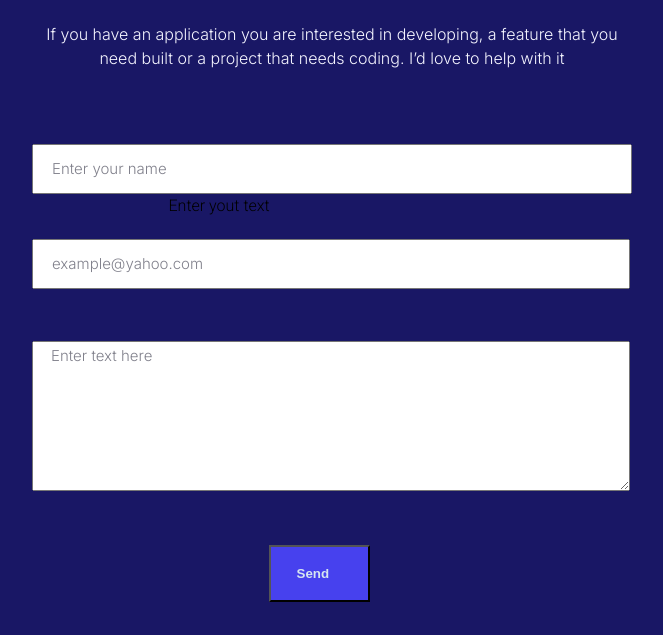
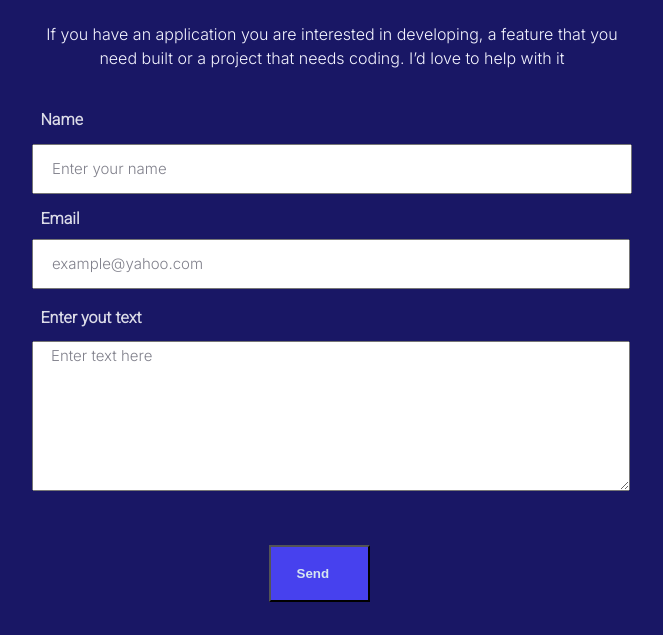
Before and after one commit to IfzaRasool/Portfolio-desktop-version, a website: page index.html in a window 1280 px wide. Shown: the part 3302-3937 px from the top of the page, without its empty margins (308-971 px from the left). Drawn offline with Linux system fonts and the light colour scheme.

Commit message:
Update markup and stylesheet
 -Add label id

```diff
--- a/index.html
+++ b/index.html
@@ -34,7 +34,7 @@
                 me.</p>
 
             <div class="divisor">
-                <img src="Icons/Vector.png" alt="home-page-divisor">
+                <img src="Icons/Vector.png" alt="divisor">
             </div>
 
             <section class="tech-panal">
@@ -280,7 +280,7 @@
                     maxlength="30" required>
                     <label id="contact-label-email" for="email">Email</label><input class="email-field" type="email" id="mail" name="email"  placeholder="example@yahoo.com"
                         required>
-                    <label  id="contact-label-area" for ="message">Enter yout text</label><textarea class="area-field" id="msg" name="message"  placeholder="Enter text here"
+                    <label  id="contact-label-area"  for ="message">Enter yout text</label><textarea class="area-field" id="message" name="message"  placeholder="Enter text here"
                         maxlength="50" required></textarea>
                     <button class="contact-btn" type="submit">Send</button>
 
--- a/styles.css
+++ b/styles.css
@@ -539,20 +539,20 @@ li {
   color: #ebebff;
 }
 
-.contact-label-name {
+#contact-label-name {
   font-weight: 800;
   color: #dcdce8;
   margin-top: 0;
   margin-left: 0;
 }
 
-.contact-label-email {
+#contact-label-email {
   font-weight: 800;
   color: #dcdce8;
   margin-top: 3.5rem;
 }
 
-.contact-label-area {
+#contact-label-area {
   font-weight: 800;
   color: #dcdce8;
   margin-top: 4.5rem;
@@ -852,21 +852,21 @@ li {
     top: calc(64% - 48px / 2);
   }
 
-  .contact-label-name {
+  #contact-label-name {
     font-weight: 800;
     color: #dcdce8;
     margin-top: -3rem;
     margin-left: -8rem;
   }
 
-  .contact-label-email {
+  #contact-label-email {
     font-weight: 800;
     color: #dcdce8;
     margin-top: 5rem;
     margin-left: -8rem;
   }
 
-  .contact-label-area {
+  #contact-label-area {
     font-weight: 800;
     color: #dcdce8;
     margin-top: 5rem;
```
